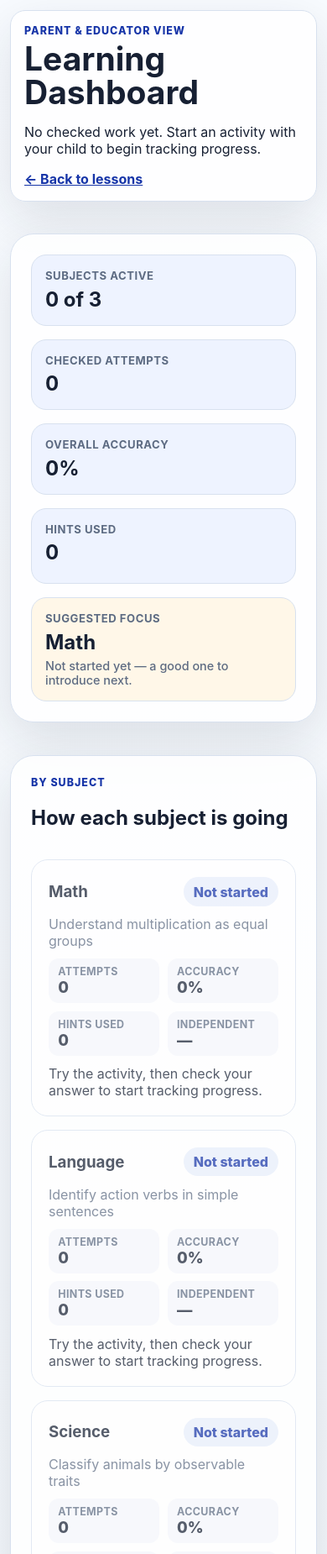
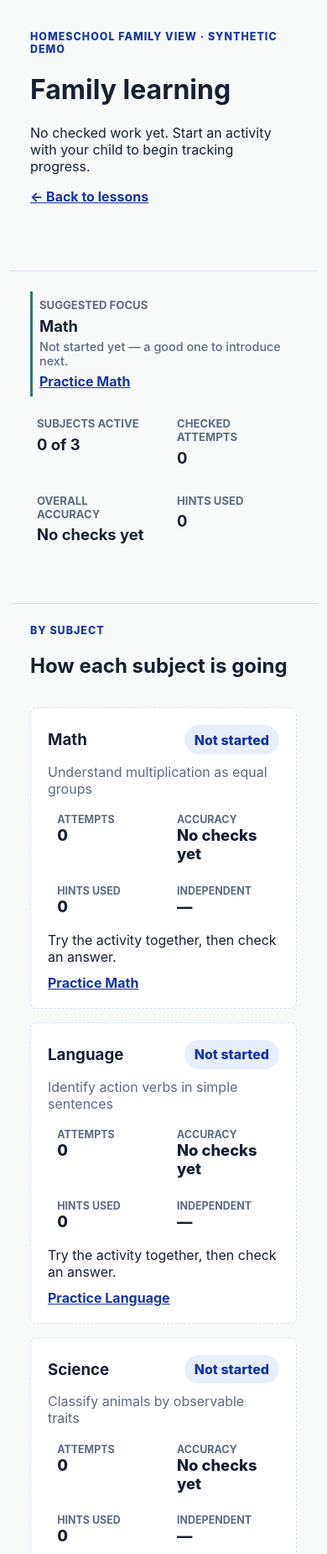
Before and after one commit to larkinjoshuad/Xander-deane, a website with bundled scripts: page app/parent.html in a window 390 px wide. Shown: the top 1850 px of the page at 84% size. Built offline with nearby package versions, Linux system fonts and the light colour scheme.

Commit message:
Make family learning next steps actionable and evidence-aware

```diff
--- a/app/learn.js
+++ b/app/learn.js
@@ -52,7 +52,8 @@ const sessionStore = createBrowserSessionStore();
 const skillMasteryByObjectiveId = new Map();
 let session;
 let activeSessionRecord = null;
-let selectedDemo = 'math';
+const requestedSubject = new URLSearchParams(window.location.search).get('subject');
+let selectedDemo = Object.hasOwn(DEMOS, requestedSubject) ? requestedSubject : 'math';
 let liveTutorMessage = null;
 let tutorRequestToken = 0;
 let audioUnlocked = false;
--- a/app/parent-dashboard.js
+++ b/app/parent-dashboard.js
@@ -16,6 +16,7 @@ const elements = {
   independence: document.querySelector('#overview-independence'),
   focus: document.querySelector('#overview-focus'),
   focusReason: document.querySelector('#overview-focus-reason'),
+  focusLink: document.querySelector('#focus-lesson-link'),
   cards: document.querySelector('#subject-cards'),
 };
 
@@ -47,7 +48,7 @@ function render(model) {
   elements.headline.textContent = model.overall.headline;
   elements.subjects.textContent = `${model.overall.subjectsStarted} of ${model.overall.subjectsTracked}`;
   elements.attempts.textContent = String(model.overall.totalAttempts);
-  elements.accuracy.textContent = `${model.overall.overallAccuracy}%`;
+  elements.accuracy.textContent = model.overall.totalAttempts ? `${model.overall.overallAccuracy}%` : 'No checks yet';
   elements.hints.textContent = String(model.overall.totalHints);
   elements.independence.textContent = model.overall.subjectsStarted === 0
     ? ''
@@ -55,9 +56,13 @@ function render(model) {
   if (model.overall.focus) {
     elements.focus.textContent = model.overall.focus.label;
     elements.focusReason.textContent = model.overall.focus.reason;
+    elements.focusLink.hidden = false;
+    elements.focusLink.href = lessonUrl(model.overall.focus.subjectId);
+    elements.focusLink.textContent = `Practice ${model.overall.focus.label}`;
   } else {
-    elements.focus.textContent = 'All caught up';
-    elements.focusReason.textContent = 'Every active subject is ready to advance.';
+    elements.focus.textContent = 'Review together';
+    elements.focusReason.textContent = 'Repeated success on one activity is not proof of mastery across a subject.';
+    elements.focusLink.hidden = true;
   }
 
   elements.cards.replaceChildren(...model.subjects.map(createSubjectCard));
@@ -73,7 +78,7 @@ function createSubjectCard(card) {
   title.textContent = card.label;
   const badge = document.createElement('span');
   badge.className = 'badge';
-  badge.textContent = card.started ? formatLabel(card.masteryLevel) : 'Not started';
+  badge.textContent = card.attempts > 0 ? 'Practice recorded' : card.started ? 'In progress' : 'Not started';
   heading.append(title, badge);
 
   const objective = document.createElement('p');
@@ -84,7 +89,7 @@ function createSubjectCard(card) {
   stats.className = 'subject-card-stats';
   stats.append(
     statPair('Attempts', String(card.attempts)),
-    statPair('Accuracy', `${card.accuracy}%`),
+    statPair('Accuracy', card.attempts ? `${card.accuracy}%` : 'No checks yet'),
     statPair('Hints used', String(card.hintsUsed)),
     statPair('Independent', card.unaidedSuccess ? 'Yes' : card.started ? 'Not yet' : '—'),
   );
@@ -94,6 +99,11 @@ function createSubjectCard(card) {
   next.textContent = card.nextStep;
 
   article.append(heading, objective, stats, next);
+  const practice = document.createElement('a');
+  practice.className = 'dashboard-link';
+  practice.href = lessonUrl(card.id);
+  practice.textContent = `Practice ${card.label}`;
+  article.append(practice);
   if (card.lastActivity) {
     const meta = document.createElement('p');
     meta.className = 'subject-card-meta';
@@ -101,6 +111,10 @@ function createSubjectCard(card) {
     article.append(meta);
   }
   return article;
+}
+
+function lessonUrl(subjectId) {
+  return `./learn.html?subject=${encodeURIComponent(subjectId)}`;
 }
 
 function statPair(label, value) {
@@ -135,11 +149,3 @@ function formatTimestamp(value) {
   if (Number.isNaN(date.getTime())) return value;
   return date.toLocaleString([], { month: 'short', day: 'numeric', hour: 'numeric', minute: '2-digit' });
 }
-
-function formatLabel(value) {
-  return String(value ?? '')
-    .split(/[_\s-]+/)
-    .filter(Boolean)
-    .map((word) => `${word.charAt(0).toUpperCase()}${word.slice(1)}`)
-    .join(' ');
-}
--- a/app/parent-insights.js
+++ b/app/parent-insights.js
@@ -62,7 +62,11 @@ function buildSubjectCard({ subject, sessionStore, masteryLookup, now }) {
     unaidedSuccess,
     readyToAdvance: progress.readyToAdvance,
     needsPractice: progress.needsPractice,
-    nextStep: progress.nextStep,
+    nextStep: progress.attempts === 0
+      ? 'Try the activity together, then check an answer.'
+      : progress.accuracy < 100
+        ? 'Revisit the example together and ask your child to explain their thinking.'
+        : 'Ask your child to explain the answer, then try a different example together.',
     started,
     lastActivity: record?.updatedAt ?? null,
   });
@@ -93,7 +97,7 @@ function summarizeOverall(subjectCards) {
 function chooseFocus(subjectCards) {
   const started = subjectCards.filter((card) => card.started);
   const struggling = started
-    .filter((card) => card.needsPractice || card.accuracy < 100)
+    .filter((card) => card.attempts > 0 && card.accuracy < 100)
     .sort((left, right) => left.accuracy - right.accuracy)[0];
   if (struggling) {
     return freeze({
@@ -101,6 +105,11 @@ function chooseFocus(subjectCards) {
       label: struggling.label,
       reason: `${struggling.accuracy}% accuracy across ${struggling.attempts} checked — keep this in practice rotation.`,
     });
+  }
+  const unchecked = started.find((card) => card.attempts === 0);
+  if (unchecked) {
+    return freeze({ subjectId: unchecked.id, label: unchecked.label,
+      reason: 'Activity opened, but no answers checked yet. Finish one together.' });
   }
   const notStarted = subjectCards.find((card) => !card.started);
   if (notStarted) {
@@ -110,15 +119,20 @@ function chooseFocus(subjectCards) {
       reason: 'Not started yet — a good one to introduce next.',
     });
   }
+  const developing = started.find((card) => !card.readyToAdvance);
+  if (developing) {
+    return freeze({ subjectId: developing.id, label: developing.label,
+      reason: 'A promising start. Check understanding with a different example before moving on.' });
+  }
   return null;
 }
 
 function buildHeadline({ started, overallAccuracy, focus, total }) {
-  if (started.length === 0) {
+  if (started.every((card) => card.attempts === 0)) {
     return 'No checked work yet. Start an activity with your child to begin tracking progress.';
   }
   if (!focus) {
-    return `Strong across all ${started.length} active subjects (${overallAccuracy}% accuracy). Ready to advance.`;
+    return `Checked work is accurate across ${started.length} subjects. Review understanding together before choosing a new objective.`;
   }
   return `${started.length} of ${total} subjects active · ${overallAccuracy}% overall accuracy · focus on ${focus.label}.`;
 }
--- a/app/parent.html
+++ b/app/parent.html
@@ -6,11 +6,11 @@
     <title>Xander-deane Parent Dashboard</title>
     <link rel="stylesheet" href="./styles.css" />
   </head>
-  <body data-device-profile="unknown" data-presentation-mode="full">
+  <body class="family-page" data-device-profile="unknown" data-presentation-mode="full">
     <main class="app-shell" aria-labelledby="dashboard-title">
-      <header class="hero">
-        <p class="eyebrow">Parent &amp; educator view</p>
-        <h1 id="dashboard-title">Learning Dashboard</h1>
+      <header class="family-header">
+        <p class="eyebrow">Homeschool family view · Synthetic demo</p>
+        <h1 id="dashboard-title">Family learning</h1>
         <p id="dashboard-headline" aria-live="polite">Loading progress…</p>
         <p><a href="./index.html" class="dashboard-link">← Back to lessons</a></p>
       </header>
@@ -38,6 +38,7 @@
             <span class="overview-label">Suggested focus</span>
             <strong id="overview-focus">—</strong>
             <span id="overview-focus-reason" class="overview-reason"></span>
+            <a id="focus-lesson-link" class="dashboard-link" hidden>Practice</a>
           </div>
         </div>
       </section>
--- a/app/styles.css
+++ b/app/styles.css
@@ -732,6 +732,19 @@ html[data-device-profile="glasses"] .sort-item {
 }
 
 /* Parent / educator dashboard */
+.family-page {
+  background: #f7faf8;
+}
+
+.family-header {
+  padding: 1.5rem;
+}
+
+.family-header h1 {
+  font-size: 2rem;
+  letter-spacing: 0;
+}
+
 .dashboard-link {
   color: var(--brand-dark);
   font-weight: 700;
@@ -744,10 +757,7 @@ html[data-device-profile="glasses"] .sort-item {
 
 .dashboard-overview,
 .dashboard-subjects {
-  background: rgb(255 255 255 / 86%);
-  border: 1px solid var(--line);
-  border-radius: 28px;
-  box-shadow: var(--shadow);
+  border-top: 1px solid var(--line);
   margin-top: 1.5rem;
   padding: 1.5rem;
 }
@@ -759,9 +769,6 @@ html[data-device-profile="glasses"] .sort-item {
 }
 
 .overview-stat {
-  background: #eef3ff;
-  border: 1px solid var(--line);
-  border-radius: 18px;
   display: flex;
   flex-direction: column;
   gap: 0.35rem;
@@ -773,7 +780,7 @@ html[data-device-profile="glasses"] .sort-item {
   font-size: 0.82rem;
   font-weight: 700;
   text-transform: uppercase;
-  letter-spacing: 0.04em;
+  letter-spacing: 0;
 }
 
 .overview-stat strong {
@@ -781,7 +788,7 @@ html[data-device-profile="glasses"] .sort-item {
 }
 
 .overview-focus {
-  background: #fff7e8;
+  border-left: 3px solid #327568;
 }
 
 .overview-reason {
@@ -790,17 +797,38 @@ html[data-device-profile="glasses"] .sort-item {
   font-weight: 500;
 }
 
+@media (max-width: 640px) {
+  .overview-grid {
+    grid-template-columns: repeat(2, minmax(0, 1fr));
+  }
+
+  .overview-focus {
+    grid-column: 1 / -1;
+    order: -1;
+  }
+
+  .overview-stat {
+    min-width: 0;
+    padding: 0.5rem;
+    overflow-wrap: anywhere;
+  }
+
+  .overview-stat strong {
+    font-size: 1.15rem;
+  }
+}
+
 .subject-cards {
   display: grid;
   gap: 1rem;
-  grid-template-columns: repeat(auto-fit, minmax(260px, 1fr));
+  grid-template-columns: repeat(auto-fit, minmax(min(260px, 100%), 1fr));
   margin-top: 1rem;
 }
 
 .subject-card {
   background: white;
   border: 1px solid var(--line);
-  border-radius: 20px;
+  border-radius: 8px;
   display: flex;
   flex-direction: column;
   gap: 0.7rem;
@@ -808,13 +836,15 @@ html[data-device-profile="glasses"] .sort-item {
 }
 
 .subject-card.is-inactive {
-  opacity: 0.72;
+  border-style: dashed;
 }
 
 .subject-card-heading {
   align-items: center;
   display: flex;
   justify-content: space-between;
+  flex-wrap: wrap;
+  gap: 0.5rem;
 }
 
 .subject-card-heading h3 {
@@ -834,8 +864,6 @@ html[data-device-profile="glasses"] .sort-item {
 }
 
 .subject-card-stats div {
-  background: #f5f7fc;
-  border-radius: 12px;
   padding: 0.5rem 0.7rem;
 }
 
@@ -844,7 +872,7 @@ html[data-device-profile="glasses"] .sort-item {
   font-size: 0.78rem;
   font-weight: 700;
   text-transform: uppercase;
-  letter-spacing: 0.03em;
+  letter-spacing: 0;
 }
 
 .subject-card-stats dd {
```
Also changed, not shown: app/learn.html (+1 -0 lines), docs/homeschool-product-direction.md (added, +34 -0 lines), e2e/family-learning.spec.js (added, +33 -0 lines), test/parent-dashboard.test.js (+24 -0 lines).
